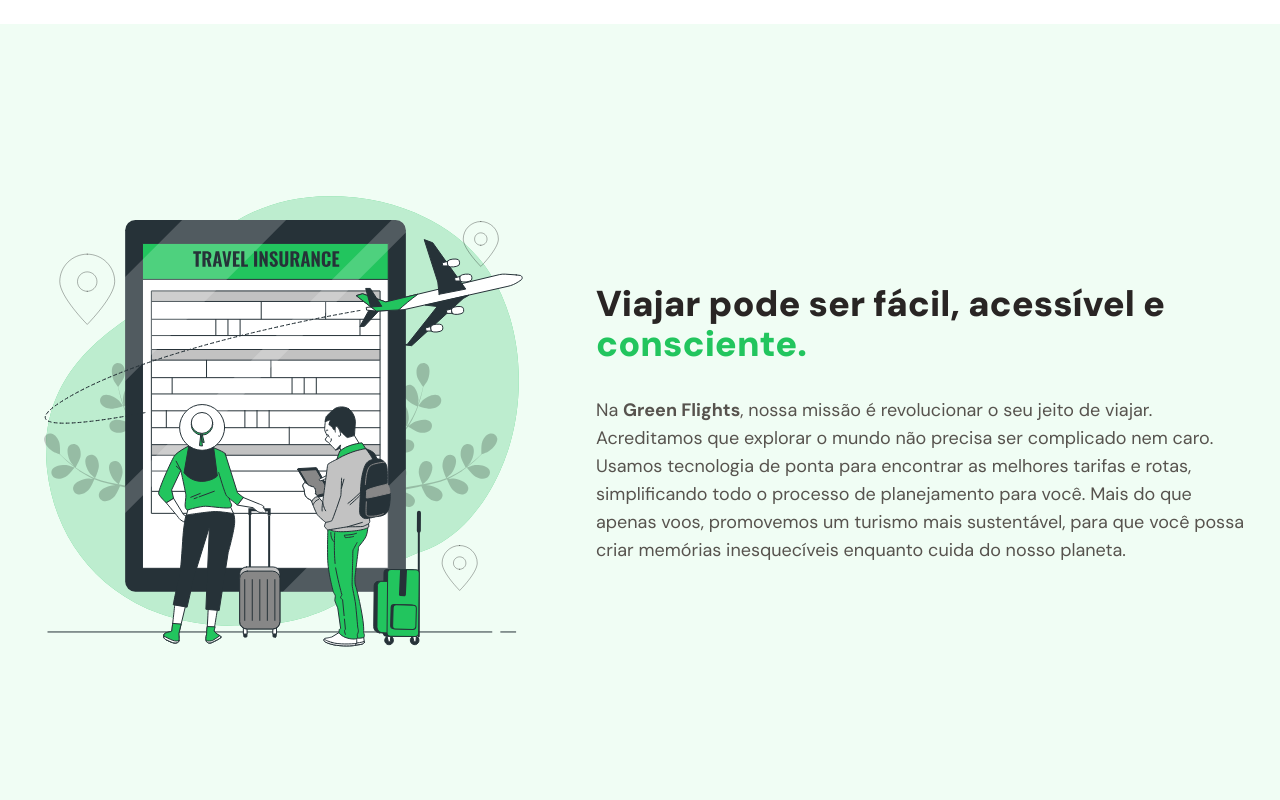
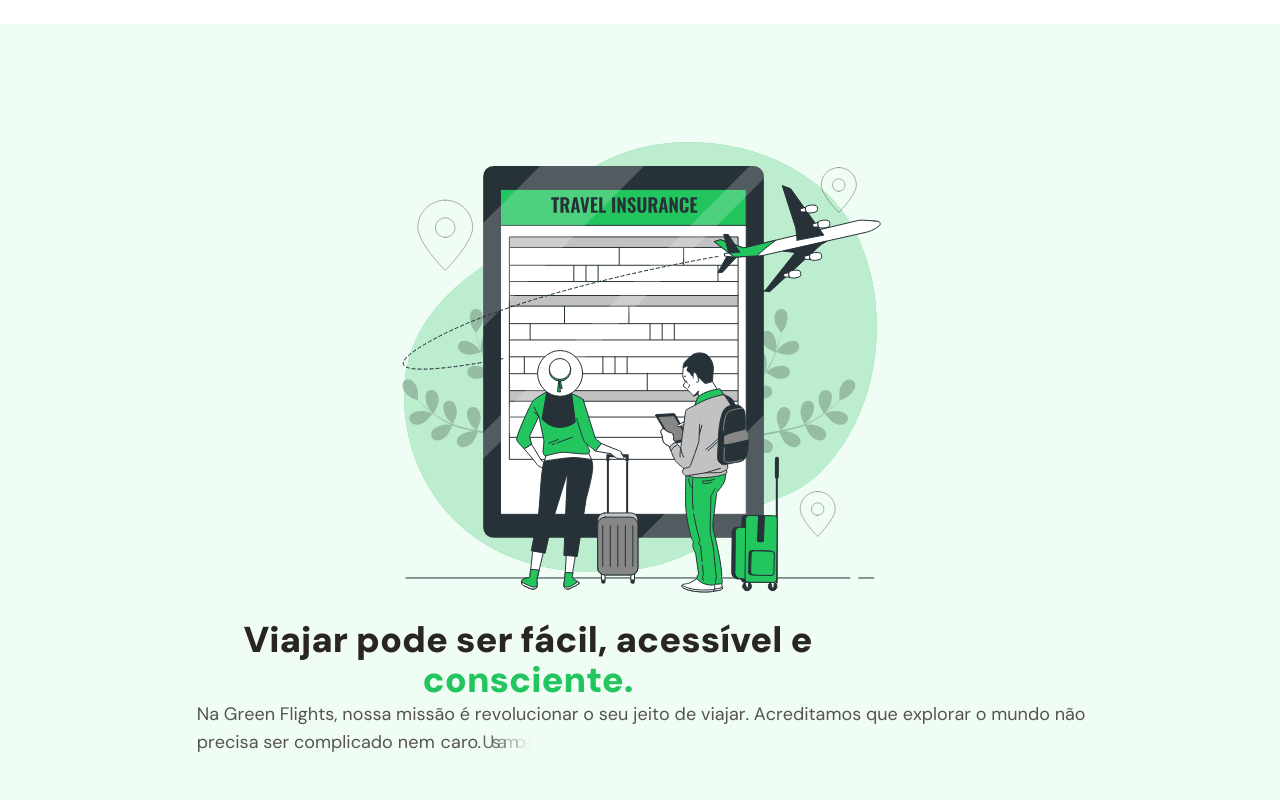
Before and after one commit to Gemellix2322/Green-Flights-Landing-Page, a Next.js app: page / in a window 1280 px wide. Shown: the part 800-1600 px from the top of the page. Built offline with nearby package versions, Linux system fonts and the light colour scheme.

Commit message:
animacao about

```diff
--- a/src/components/sections/aboutUs.tsx
+++ b/src/components/sections/aboutUs.tsx
@@ -1,20 +1,39 @@
+'use client'
+
 import Image from "next/image"
+import { motion } from "framer-motion"
 import aboutSvg from '../../assets/aboutus.svg'
+import Typewriter from "../animations/Typewriter"
 
 export default function AboutUs() {
+
+    const text = [{text: " Na Green Flights, nossa missão é revolucionar o seu jeito de viajar. Acreditamos que explorar o mundo não precisa ser complicado nem caro. Usamos tecnologia de ponta para encontrar as melhores tarifas e rotas, simplificando todo o processo de planejamento para você. Mais do que apenas voos, promovemos um turismo mais sustentável, para que você possa criar memórias inesquecíveis enquanto cuida do nosso planeta."}]
+
     return (
-        <div className="w-full bg-green-50 py-24 px-8 flex items-center justify-center min-h-screen gap-x-16">
+        <div className="w-full bg-green-50 py-24 px-8 flex flex-wrap items-center justify-center min-h-screen gap-x-16">
+
+            <motion.div
+                initial={{ opacity: 0, x: -50 }}
+                whileInView={{ opacity: 1, x: 0 }}
+                transition={{ duration: 0.8 }}
+                viewport={{ once: false }}
+            >
+                <Image className="max-w-lg" src={aboutSvg} alt="Pessoas planejando" />
+            </motion.div>
+
             <div>
-                <Image className="max-w-lg" src={aboutSvg} alt="Pessoas planejando" />
-            </div>
-            <div className="flex max-w-screen-2xl flex-col items-center gap-y-8">
-                <h2 className="text-4xl font-black text-stone-800 text-left">
+            <motion.div
+                className="flex max-w-2xl flex-col items-center gap-y-8"
+                initial={{ opacity: 0, y: 50 }}
+                whileInView={{ opacity: 1, y: 0 }}
+                transition={{ duration: 0.8, delay: 0.2 }}
+                viewport={{ once: false }}
+            >
+                <h2 className="text-4xl font-black text-stone-800 text-center">
                     Viajar pode ser fácil, acessível e <span className="text-green-500">consciente.</span>
                 </h2>
-                <p className="max-w-4xl text-left text-lg text-stone-600">
-                    Na <span className="font-bold">Green Flights</span>, nossa missão é revolucionar o seu jeito de viajar. Acreditamos que explorar o mundo não precisa ser complicado nem caro. Usamos tecnologia de ponta para encontrar as melhores tarifas e rotas, simplificando todo o processo de planejamento para você. Mais do que apenas voos, promovemos um turismo mais sustentável, para que você possa criar memórias inesquecíveis enquanto cuida do nosso planeta.
-                </p>
-
+                </motion.div>
+                <Typewriter parts={text} className="max-w-4xl text-center text-lg text-stone-600"/>
             </div>
         </div>
     )
```
